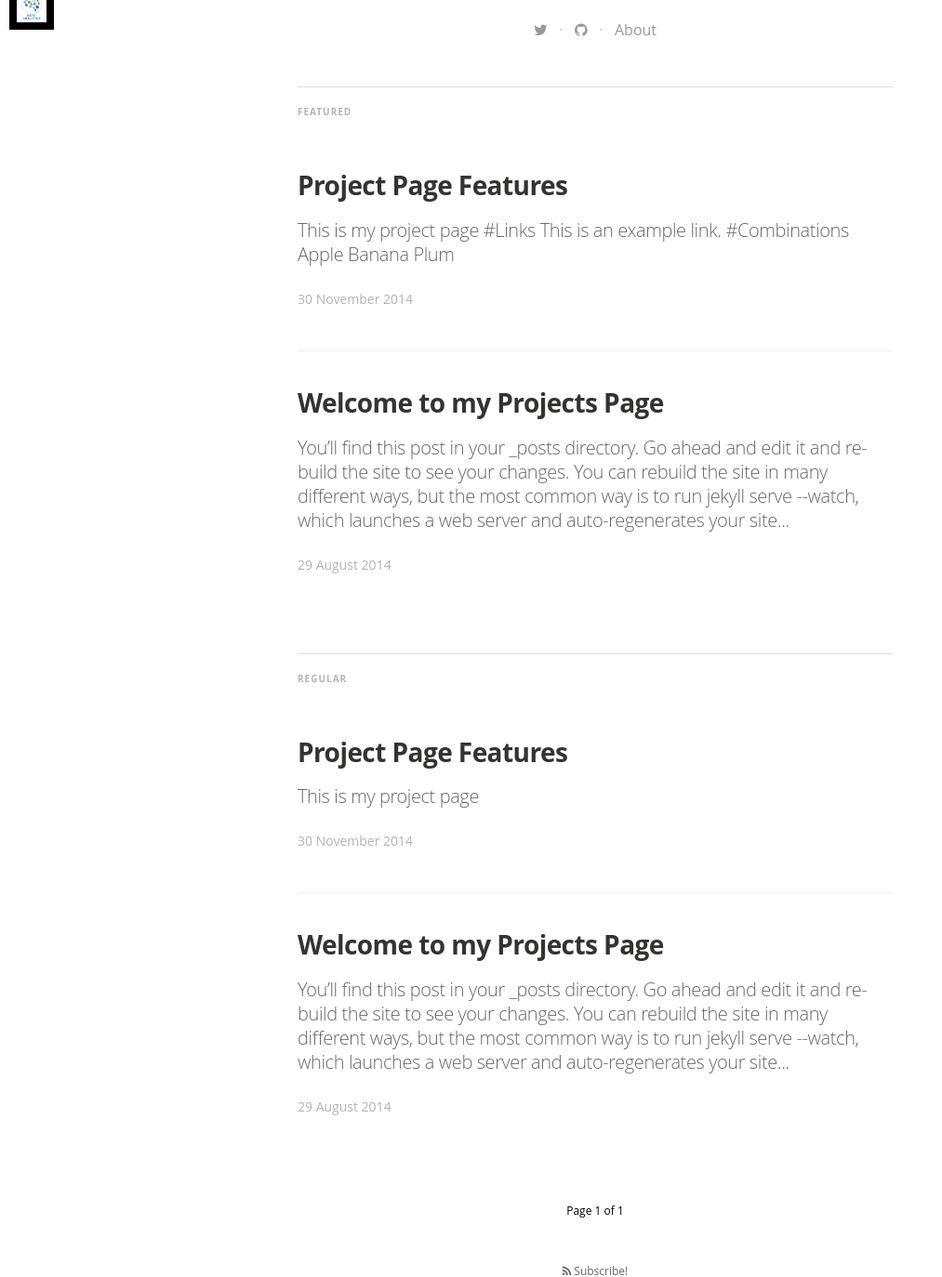
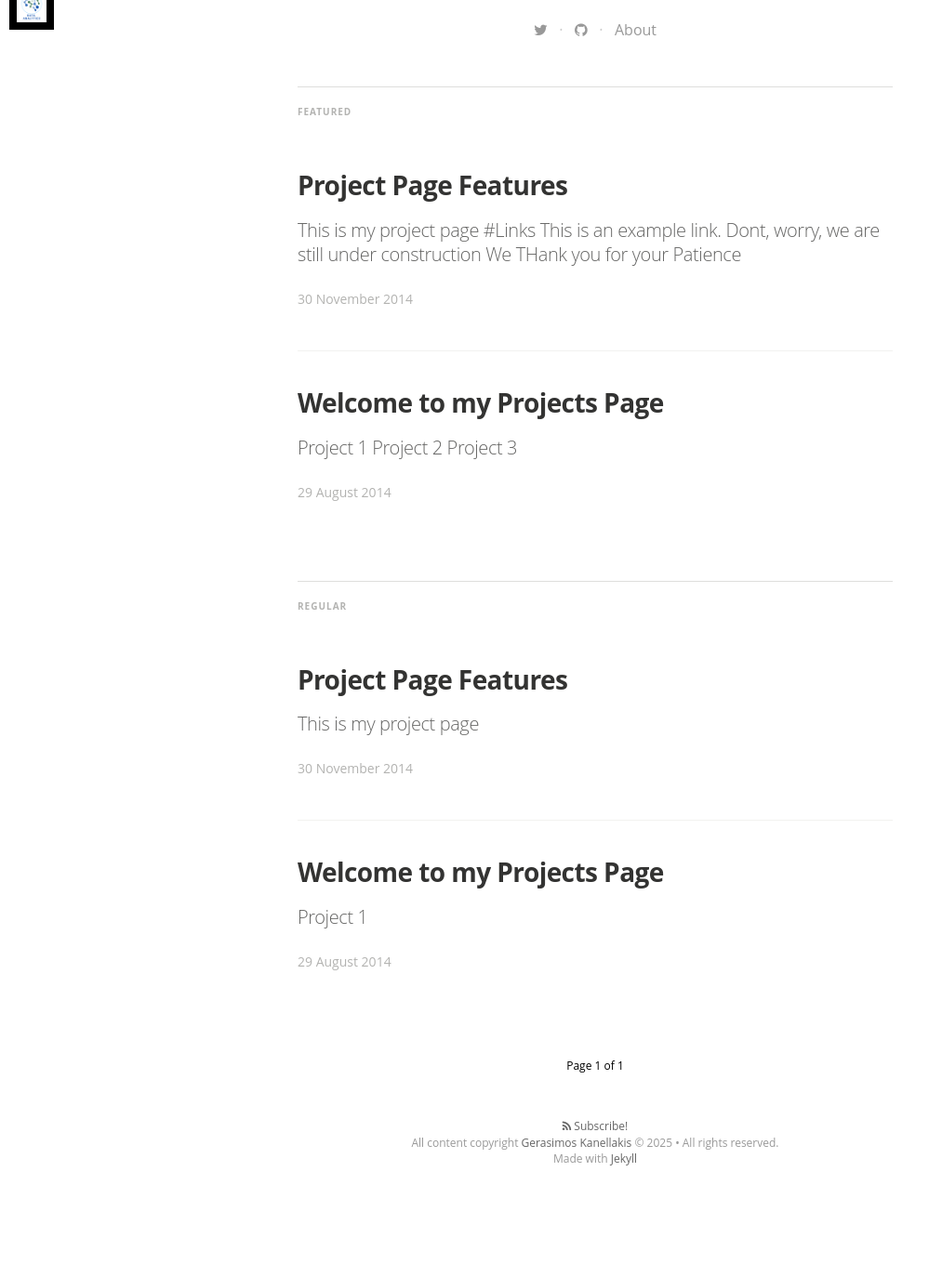
Before and after one commit to gkanellakis/Repogk2, a Jekyll site: the page built from index.html, in a window 1280 px wide and 1400 px high, scrolled down 642 px, cut to the strip 26-1400 px from the top of the window. Shown: the whole strip at 93% size, without its empty margins (0-1013 px from the left). Built offline with Jekyll 4.4.1, drawn with Linux system fonts in a browser that asks for light colours; nearby versions of some CDN libraries; some web fonts are replaced; the list of posts is cut into pages by our own code; after the commit the page ends 1972 px from its top, so only the background shows below that.

Commit message:
Jekyll test

```diff
--- a/_posts/2014-08-29-welcome-to-jekyll.markdown
+++ b/_posts/2014-08-29-welcome-to-jekyll.markdown
@@ -6,6 +6,10 @@
 tags: featured
 image: /assets/article_images/2014-08-29-welcome-to-jekyll/desktop.JPG
 ---
-You’ll find this post in your `_posts` directory. Go ahead and edit it and re-build the site to see your changes. You can rebuild the site in many different ways, but the most common way is to run `jekyll serve --watch`, which launches a web server and auto-regenerates your site when a file is updated.
 
-To add new posts, simply add a file in the `_posts` directory that follows the convention `YYYY-MM-DD-name-of-post.ext` and includes the necessary front matter. Take a look at the source for this post to get an idea about how it works.
+
+## Project 1
+
+## Project 2
+
+## Project 3
--- a/_posts/2014-11-30-mediator_features.markdown
+++ b/_posts/2014-11-30-mediator_features.markdown
@@ -12,9 +12,6 @@
 #Links
 This is an [example link](http://example.com/ "With a Title").
 
-#Combinations
->
->
-> - Apple
-> - Banana
-> - Plum
+Dont, worry, we are still under construction
+
+We THank you for your Patience
```
